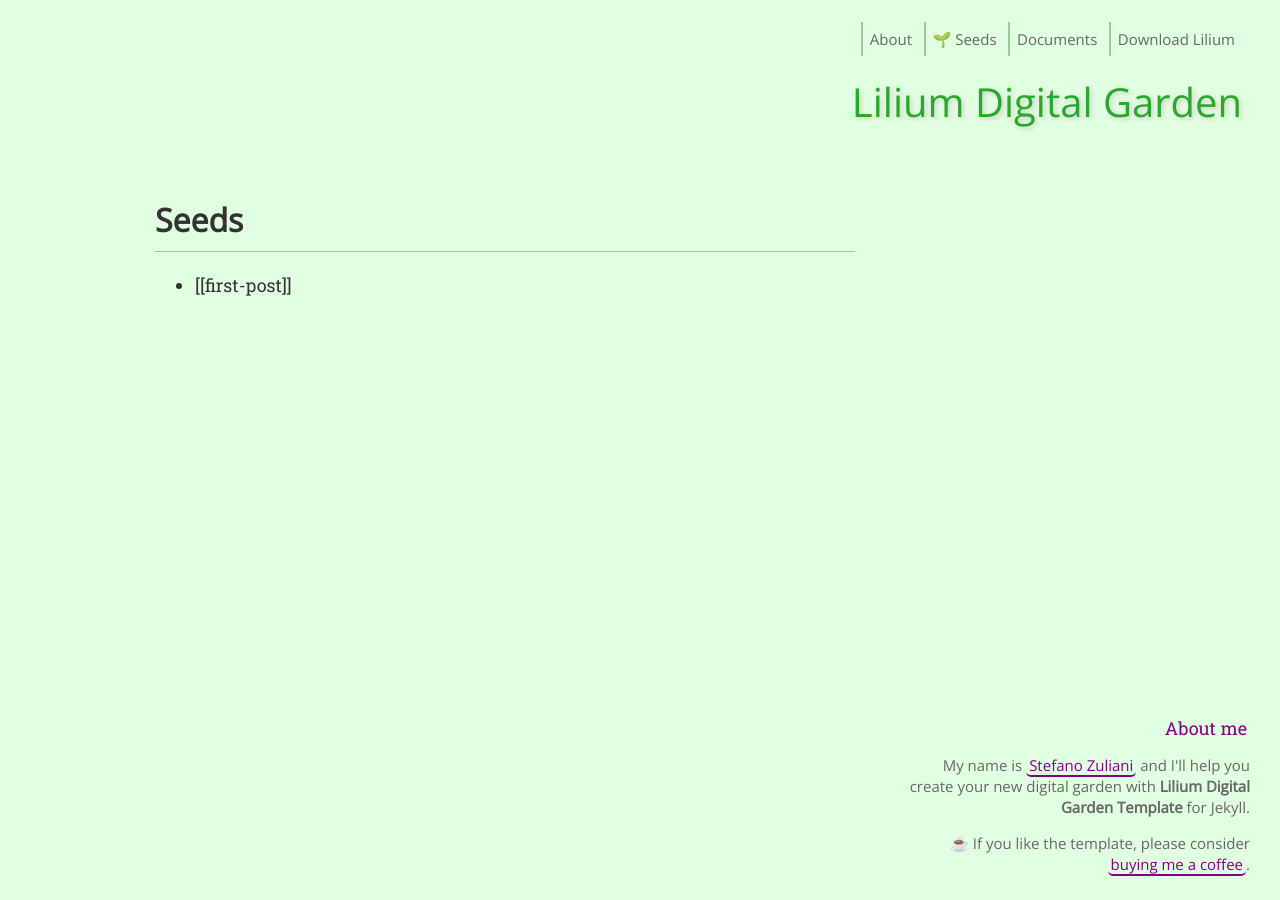
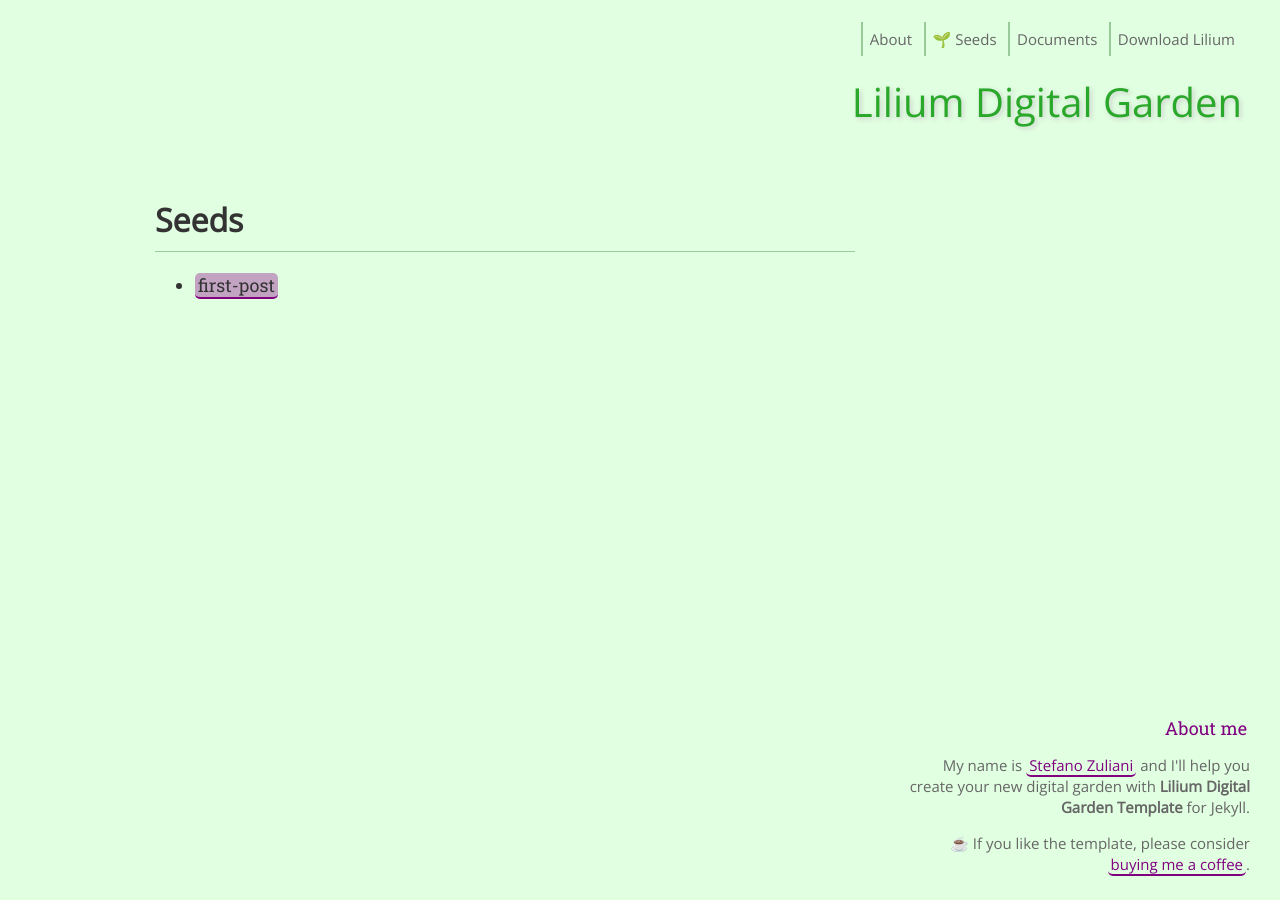
Before and after one commit to crixer18/lilium-digital-garden-jekyll, a Jekyll site: the page built from seeds/index.md, in a window 1280 px wide. Built offline with Jekyll 4.4.1, drawn with Linux system fonts in a browser that asks for light colours; comment, search, counter and statistics services are not loaded; part of the change alters nothing that is shown.

```diff
--- a/seeds/index.md
+++ b/seeds/index.md
@@ -5,4 +5,4 @@ title: Seeds
 
 # Seeds
 
-* [[first-post]]
+* [first-post](first-post.md)
```
